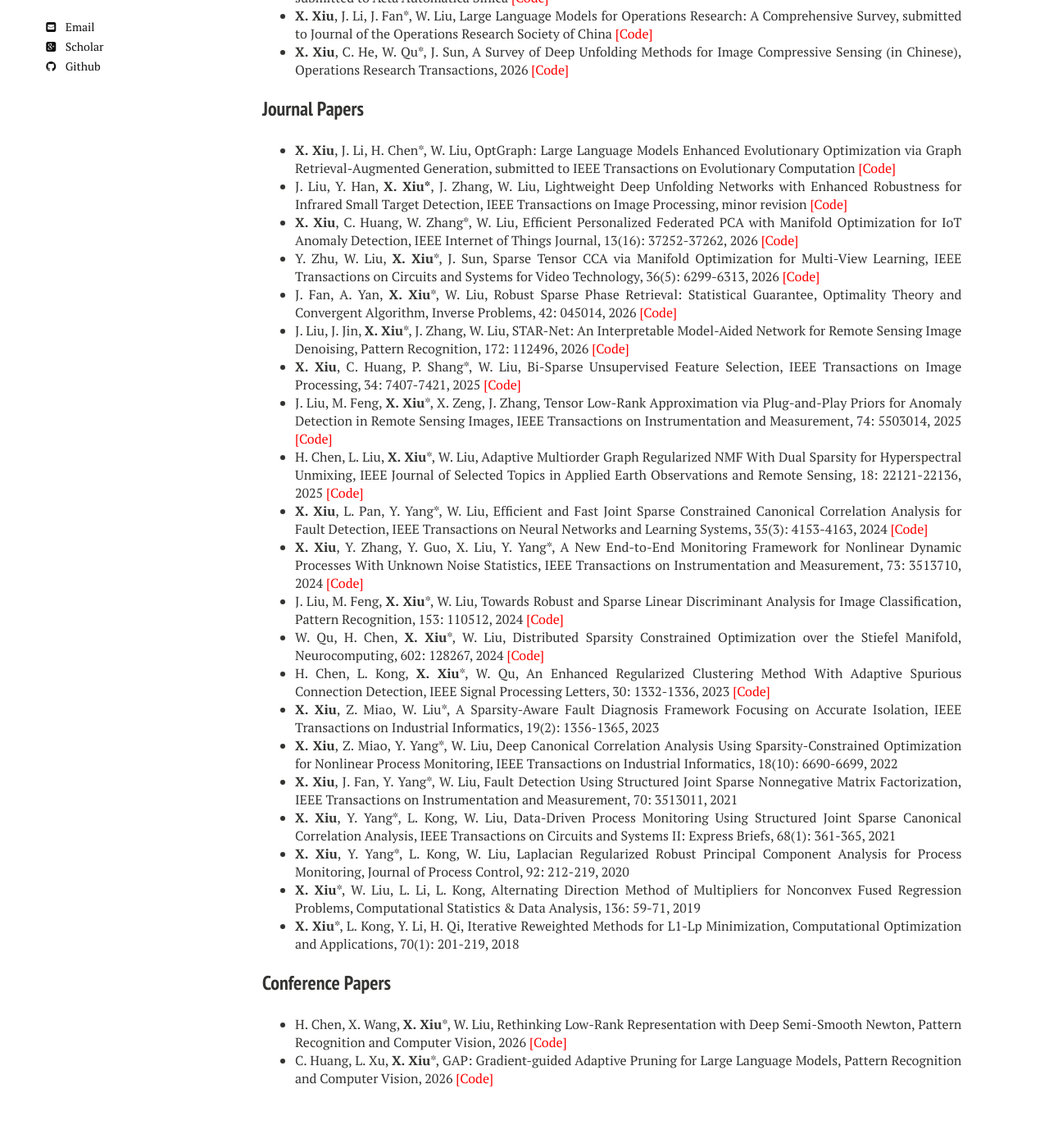
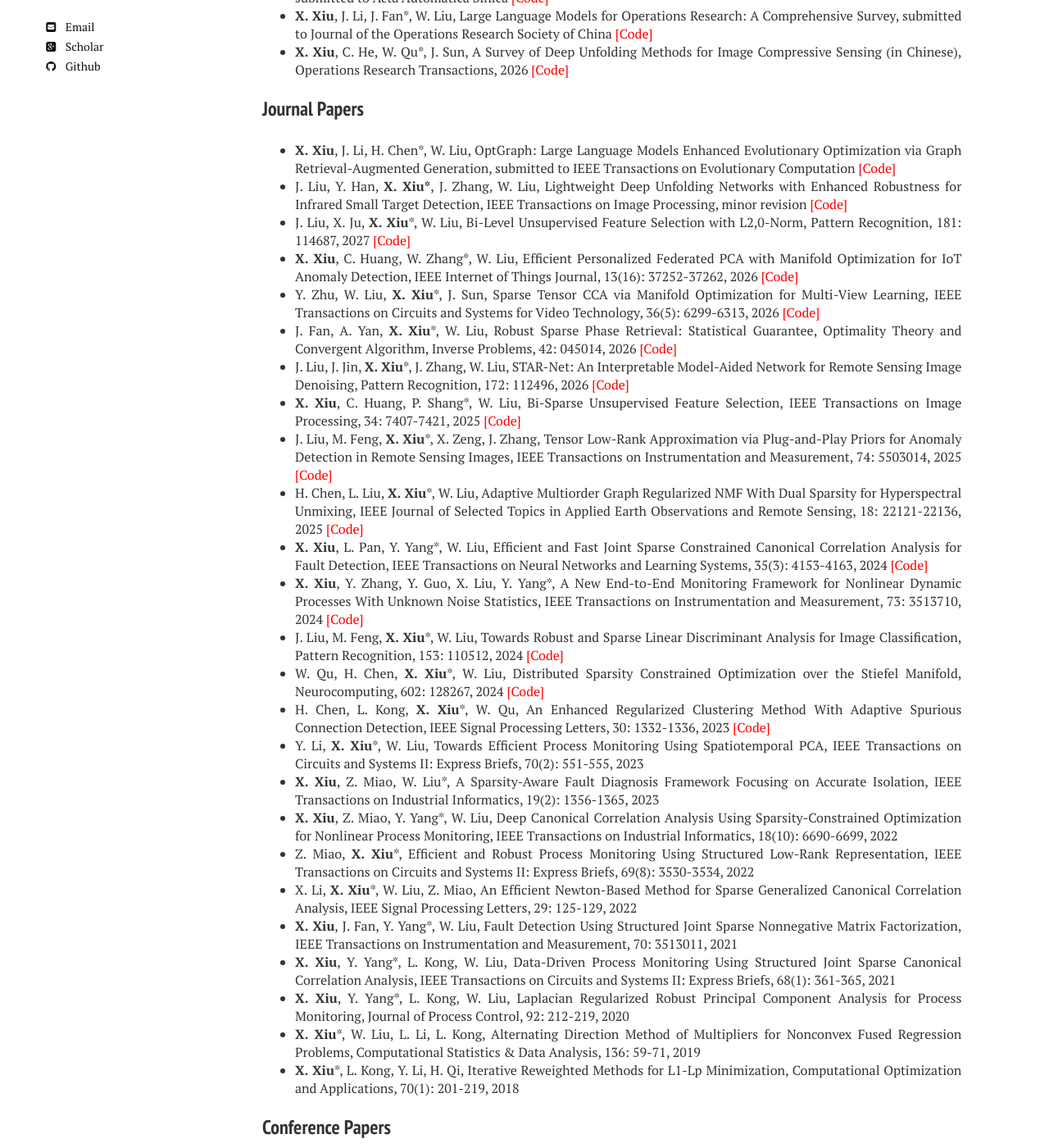
Before and after one commit to xianchaoxiu/xianchaoxiu.github.io, a Jekyll site: the page built from publications/index.md, in a window 1280 px wide and 1400 px high, scrolled down 260 px. Shown: the whole window at 82% size. Built offline with Jekyll 4.4.1, drawn with Linux system fonts in a browser that asks for light colours; nearby versions of some CDN libraries.

Commit message:
Update index.md

```diff
--- a/publications/index.md
+++ b/publications/index.md
@@ -20,6 +20,7 @@ share: false
 
 * <b>X. Xiu</b>, J. Li, H. Chen*, W. Liu, OptGraph: Large Language Models Enhanced Evolutionary Optimization via Graph Retrieval-Augmented Generation, submitted to IEEE Transactions on Evolutionary Computation <a href="https://github.com/xianchaoxiu/OptGraph" class="textlink" target="_blank" style="color: red;">[Code]</a><br>
 * J. Liu, Y. Han, <b>X. Xiu*</b>, J. Zhang, W. Liu, Lightweight Deep Unfolding Networks with Enhanced Robustness for Infrared Small Target Detection, IEEE Transactions on Image Processing, minor revision <a href="https://github.com/xianchaoxiu/L-RPCANet" class="textlink" target="_blank" style="color: red;">[Code]</a><br>
+* J. Liu, X. Ju, <b>X. Xiu</b>*, W. Liu, Bi-Level Unsupervised Feature Selection with L2,0-Norm, Pattern Recognition, 181: 114687, 2027 <a href="https://github.com/xianchaoxiu/BLUFS" class="textlink" target="_blank" style="color: red;">[Code]</a><br>
 * <b>X. Xiu</b>, C. Huang, W. Zhang*, W. Liu, Efficient Personalized Federated PCA with Manifold Optimization for IoT Anomaly Detection, IEEE Internet of Things Journal, 13(16): 37252-37262, 2026 <a href="https://github.com/xianchaoxiu/FedEP" class="textlink" target="_blank" style="color: red;">[Code]</a><br>
 * Y. Zhu, W. Liu, <b>X. Xiu</b>*, J. Sun, Sparse Tensor CCA via Manifold Optimization for Multi-View Learning, IEEE Transactions on Circuits and Systems for Video Technology, 36(5): 6299-6313, 2026  <a href="https://github.com/zhudafa/STCCA-L" class="textlink" target="_blank" style="color: red;">[Code]</a><br>
 * J. Fan, A. Yan, <b>X. Xiu</b>*, W. Liu, Robust Sparse Phase Retrieval: Statistical Guarantee, Optimality Theory and Convergent Algorithm, Inverse Problems, 42: 045014, 2026 <a href="https://github.com/xianchaoxiu/HPR" class="textlink" target="_blank" style="color: red;">[Code]</a><br>
@@ -32,14 +33,23 @@ share: false
 * J. Liu, M. Feng, <b>X. Xiu</b>*, W. Liu, Towards Robust and Sparse Linear Discriminant Analysis for Image Classification, Pattern Recognition, 153: 110512, 2024 <a href="https://github.com/EMXlight/RSLDAplus" class="textlink" target="_blank" style="color: red;">[Code]</a><br>
 * W. Qu, H. Chen, <b>X. Xiu</b>*, W. Liu, Distributed Sparsity Constrained Optimization over the Stiefel Manifold, Neurocomputing, 602: 128267, 2024 <a href="https://github.com/wtqu/DREAM" class="textlink" target="_blank" style="color: red;">[Code]</a><br>
 * H. Chen, L. Kong, <b>X. Xiu</b>*, W. Qu, An Enhanced Regularized Clustering Method With Adaptive Spurious Connection Detection, IEEE Signal Processing Letters, 30: 1332-1336, 2023 <a href="https://github.com/xianchaoxiu/ERC" class="textlink" target="_blank" style="color: red;">[Code]</a><br>
+* Y. Li, <b>X. Xiu</b>*, W. Liu, Towards Efficient Process Monitoring Using Spatiotemporal PCA, IEEE Transactions on Circuits and Systems II: Express Briefs, 70(2): 551-555, 2023<br>
 * <b>X. Xiu</b>, Z. Miao, W. Liu*, A Sparsity-Aware Fault Diagnosis Framework Focusing on Accurate Isolation, IEEE Transactions on Industrial Informatics, 19(2): 1356-1365, 2023<br>
 * <b>X. Xiu</b>, Z. Miao, Y. Yang*, W. Liu, Deep Canonical Correlation Analysis Using Sparsity-Constrained Optimization for Nonlinear Process Monitoring, IEEE Transactions on Industrial Informatics, 18(10): 6690-6699, 2022<br>
+* Z. Miao, <b>X. Xiu</b>*, Efficient and Robust Process Monitoring Using Structured Low-Rank Representation, IEEE Transactions on Circuits and Systems II: Express Briefs, 69(8): 3530-3534, 2022<br>
+* X. Li, <b>X. Xiu</b>*, W. Liu, Z. Miao, An Efficient Newton-Based Method for Sparse Generalized Canonical Correlation Analysis, IEEE Signal Processing Letters, 29: 125-129, 2022<br>
 * <b>X. Xiu</b>, J. Fan, Y. Yang*, W. Liu, Fault Detection Using Structured Joint Sparse Nonnegative Matrix Factorization, IEEE Transactions on Instrumentation and Measurement, 70: 3513011, 2021<br>
 * <b>X. Xiu</b>, Y. Yang*, L. Kong, W. Liu, Data-Driven Process Monitoring Using Structured Joint Sparse Canonical Correlation Analysis, IEEE Transactions on Circuits and Systems II: Express Briefs, 68(1): 361-365, 2021<br>
 * <b>X. Xiu</b>, Y. Yang*, L. Kong, W. Liu, Laplacian Regularized Robust Principal Component Analysis for Process Monitoring, Journal of Process Control, 92: 212-219, 2020<br>
 * <b>X. Xiu</b>*, W. Liu, L. Li, L. Kong, Alternating Direction Method of Multipliers for Nonconvex Fused Regression Problems, Computational Statistics & Data Analysis, 136: 59-71, 2019<br>
 * <b>X. Xiu</b>*, L. Kong, Y. Li, H. Qi, Iterative Reweighted Methods for L1-Lp Minimization, Computational Optimization and Applications, 70(1): 201-219, 2018 <br>
 
+
+
+
+
+
+
 ### Conference Papers
 
 * H. Chen, X. Wang, <b>X. Xiu</b>*, W. Liu, Rethinking Low-Rank Representation with Deep Semi-Smooth Newton, Pattern Recognition and Computer Vision, 2026 <a href="https://github.com/xianchaoxiu/LRRSSN-Net" class="textlink" target="_blank" style="color: red;">[Code]</a><br>
```
